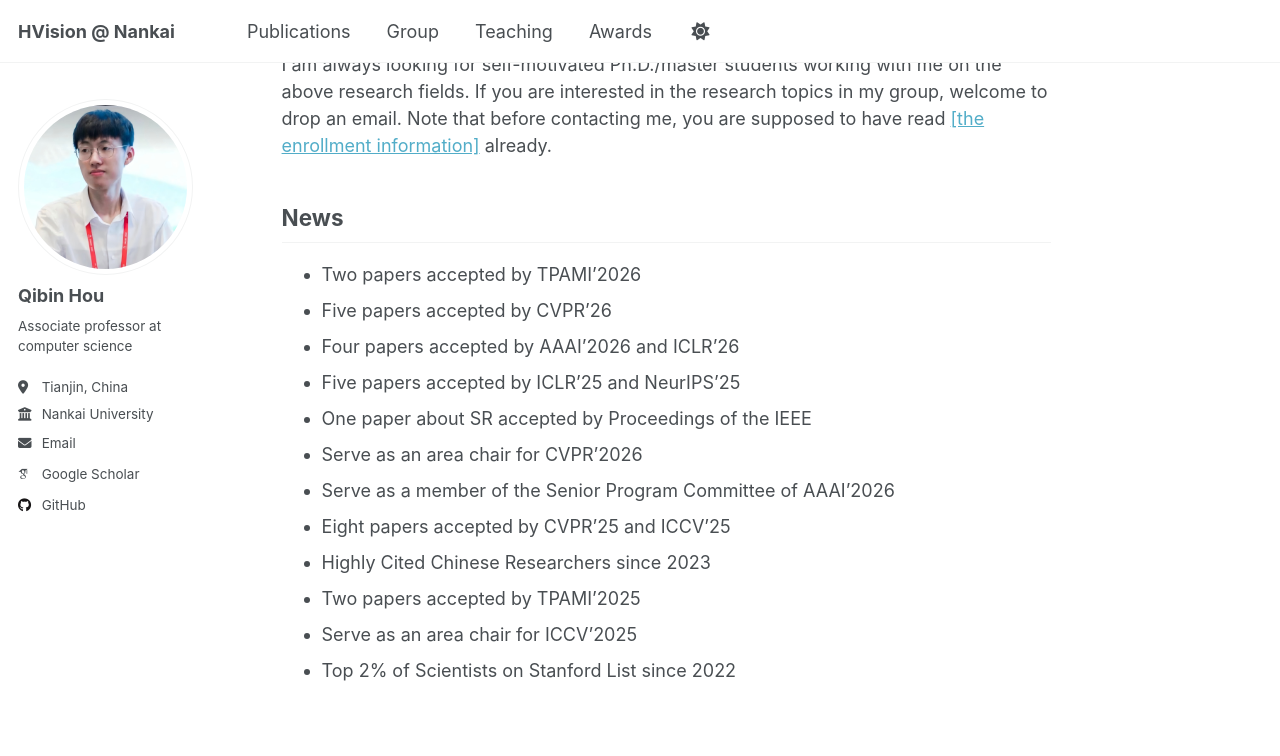
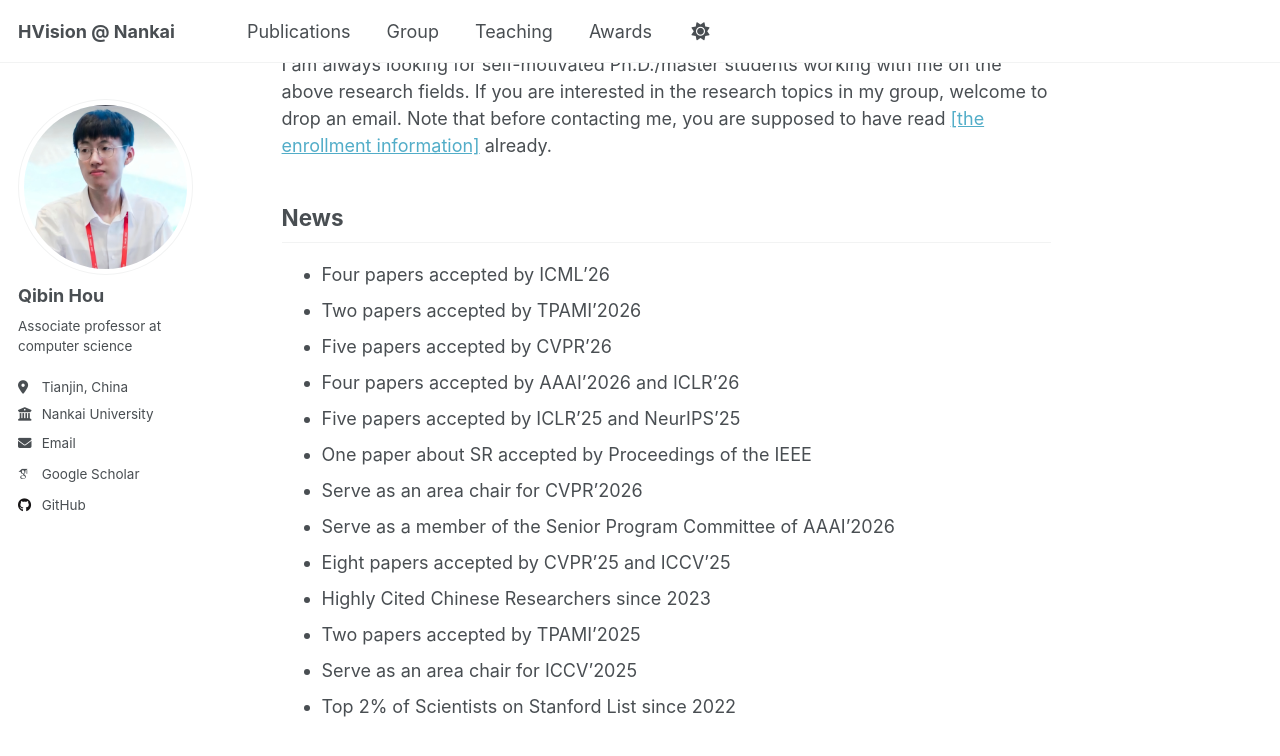
Before and after one commit to houqb/houqb.github.io, a Jekyll site: the page built from _pages/about.md, in a window 1280 px wide and 900 px high, scrolled down 652 px. Shown: the top 756 px of the window. Built offline with Jekyll 4.4.1, drawn with Linux system fonts in a browser that asks for light colours; some web fonts are replaced.

Commit message:
Update about.md

```diff
--- a/_pages/about.md
+++ b/_pages/about.md
@@ -23,6 +23,7 @@ I am always looking for self-motivated Ph.D./master students working with me on
 
 ## News
 
++ Four papers accepted by ICML'26
 + Two papers accepted by TPAMI'2026
 + Five papers accepted by CVPR'26
 + Four papers accepted by AAAI'2026 and ICLR'26
```
